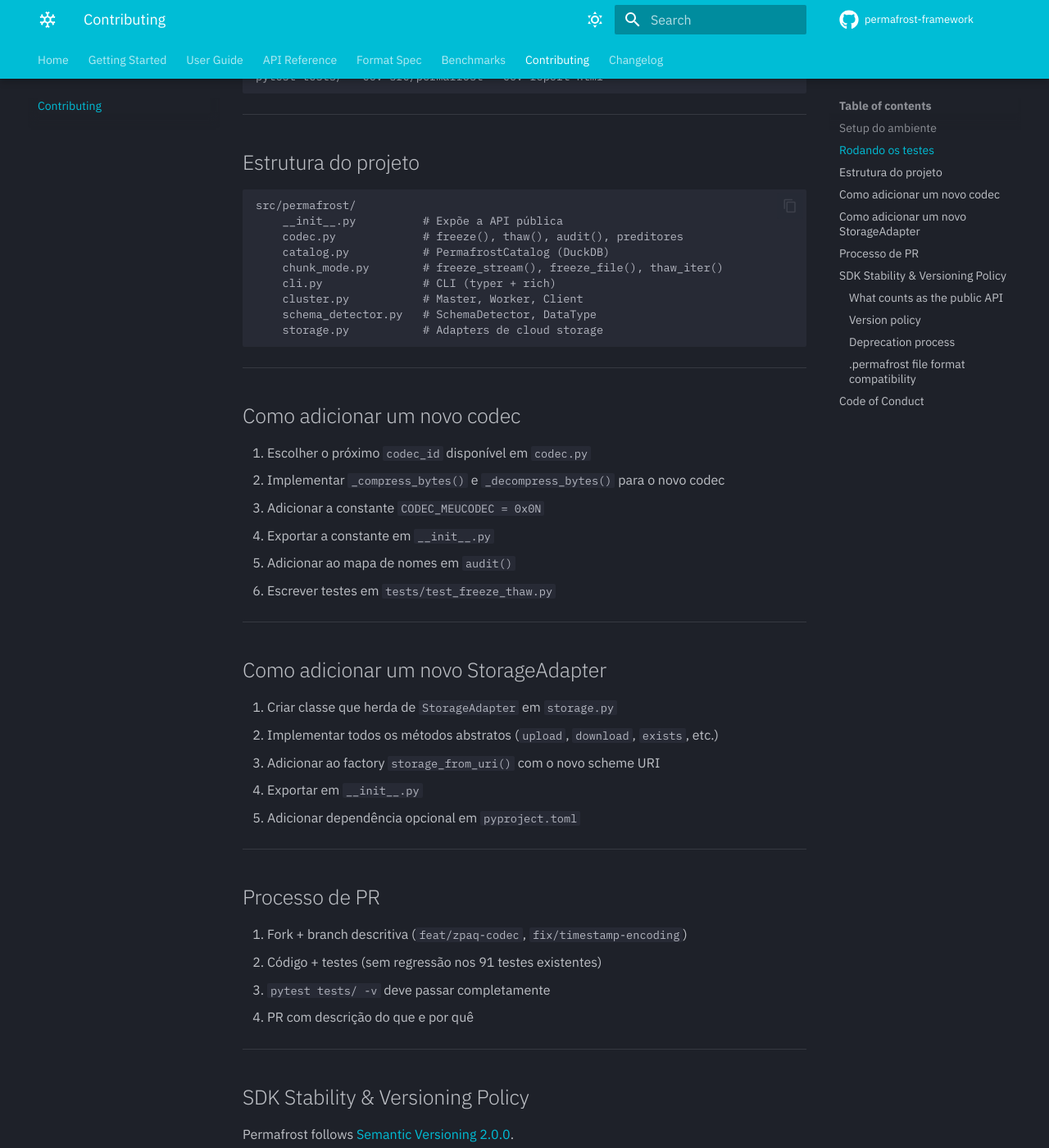
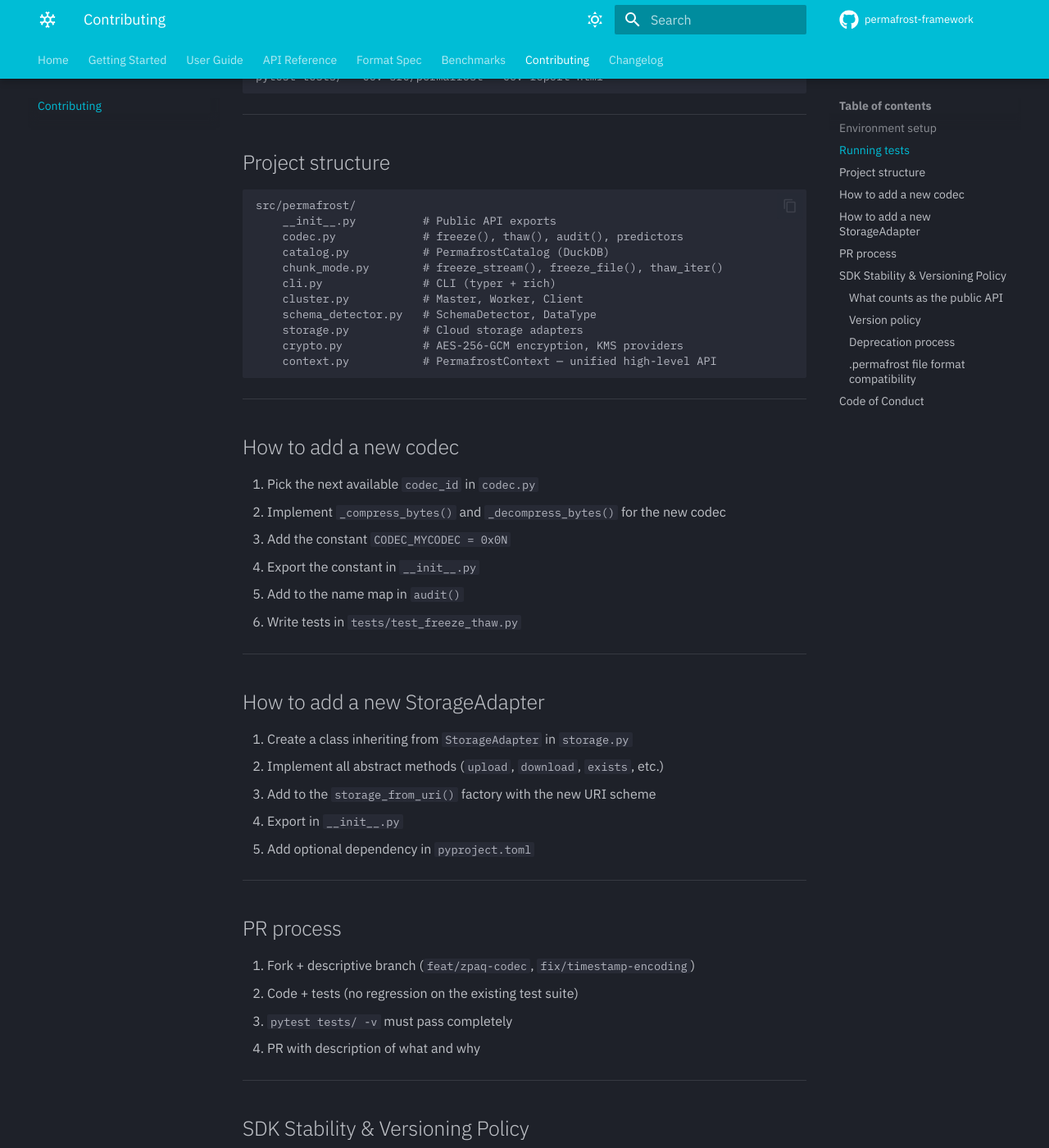
Before and after one commit to caua-ferreira/permafrost-framework, an MkDocs documentation site: the page built from docs/contributing.md, in a window 1280 px wide and 1400 px high, scrolled down 663 px. Shown: the whole window at 82% size. Built offline with MkDocs 1.6.1 and Material for MkDocs 9.7.7, drawn with Linux system fonts in a browser that asks for light colours; comment, search, counter and statistics services are not loaded; the version menu is left out; some of the changed text lies outside the part shown.

Commit message:
docs: translate contributing, add encryption guide, fix README intro table

````diff
--- a/docs/contributing.md
+++ b/docs/contributing.md
@@ -1,10 +1,10 @@
 # Contributing
 
-Obrigado pelo interesse em contribuir com o Permafrost!
+Thank you for your interest in contributing to Permafrost!
 
 ---
 
-## Setup do ambiente
+## Environment setup
 
 ```bash
 git clone https://github.com/caua-ferreira/permafrost-framework
@@ -14,66 +14,68 @@ pip install -e '.[dev]'
 
 ---
 
-## Rodando os testes
+## Running tests
 
 ```bash
-# Suite completa
+# Full suite
 pytest tests/ -v
 
-# Testes específicos
+# Specific test files
 pytest tests/test_freeze_thaw.py -v
 pytest tests/test_catalog.py -v
 pytest tests/test_cluster.py -v
 
-# Com cobertura
+# With coverage
 pytest tests/ --cov=src/permafrost --cov-report=html
 ```
 
 ---
 
-## Estrutura do projeto
+## Project structure
 
 ```
 src/permafrost/
-    __init__.py          # Expõe a API pública
-    codec.py             # freeze(), thaw(), audit(), preditores
+    __init__.py          # Public API exports
+    codec.py             # freeze(), thaw(), audit(), predictors
     catalog.py           # PermafrostCatalog (DuckDB)
     chunk_mode.py        # freeze_stream(), freeze_file(), thaw_iter()
     cli.py               # CLI (typer + rich)
     cluster.py           # Master, Worker, Client
     schema_detector.py   # SchemaDetector, DataType
-    storage.py           # Adapters de cloud storage
+    storage.py           # Cloud storage adapters
+    crypto.py            # AES-256-GCM encryption, KMS providers
+    context.py           # PermafrostContext — unified high-level API
 ```
 
 ---
 
-## Como adicionar um novo codec
+## How to add a new codec
 
-1. Escolher o próximo `codec_id` disponível em `codec.py`
-2. Implementar `_compress_bytes()` e `_decompress_bytes()` para o novo codec
-3. Adicionar a constante `CODEC_MEUCODEC = 0x0N`
-4. Exportar a constante em `__init__.py`
-5. Adicionar ao mapa de nomes em `audit()`
-6. Escrever testes em `tests/test_freeze_thaw.py`
+1. Pick the next available `codec_id` in `codec.py`
+2. Implement `_compress_bytes()` and `_decompress_bytes()` for the new codec
+3. Add the constant `CODEC_MYCODEC = 0x0N`
+4. Export the constant in `__init__.py`
+5. Add to the name map in `audit()`
+6. Write tests in `tests/test_freeze_thaw.py`
 
 ---
 
-## Como adicionar um novo StorageAdapter
+## How to add a new StorageAdapter
 
-1. Criar classe que herda de `StorageAdapter` em `storage.py`
-2. Implementar todos os métodos abstratos (`upload`, `download`, `exists`, etc.)
-3. Adicionar ao factory `storage_from_uri()` com o novo scheme URI
-4. Exportar em `__init__.py`
-5. Adicionar dependência opcional em `pyproject.toml`
+1. Create a class inheriting from `StorageAdapter` in `storage.py`
+2. Implement all abstract methods (`upload`, `download`, `exists`, etc.)
+3. Add to the `storage_from_uri()` factory with the new URI scheme
+4. Export in `__init__.py`
+5. Add optional dependency in `pyproject.toml`
 
 ---
 
-## Processo de PR
+## PR process
 
-1. Fork + branch descritiva (`feat/zpaq-codec`, `fix/timestamp-encoding`)
-2. Código + testes (sem regressão nos 91 testes existentes)
-3. `pytest tests/ -v` deve passar completamente
-4. PR com descrição do que e por quê
+1. Fork + descriptive branch (`feat/zpaq-codec`, `fix/timestamp-encoding`)
+2. Code + tests (no regression on the existing test suite)
+3. `pytest tests/ -v` must pass completely
+4. PR with description of what and why
 
 ---
 
@@ -143,5 +145,5 @@ def old_name(*args, **kwargs):
 
 ## Code of Conduct
 
-Este projeto segue o [Contributor Covenant](https://www.contributor-covenant.org/).
-Seja respeitoso, construtivo e inclusivo.
+This project follows the [Contributor Covenant](https://www.contributor-covenant.org/).
+Be respectful, constructive, and inclusive.
--- a/mkdocs.yml
+++ b/mkdocs.yml
@@ -99,6 +99,7 @@ nav:
     - Cloud Storage (S3/GCS/Azure): user-guide/cloud.md
     - Catalog (DuckDB): user-guide/catalog.md
     - Cluster Distribuído: user-guide/cluster.md
+    - Encryption (AES-256-GCM): user-guide/encryption.md
   - API Reference:
     - PermafrostContext (v1.0): api-reference/context.md
     - Core (freeze/thaw/audit): api-reference/core.md
````
Also changed, not shown: README.md (+4 -2 lines), docs/getting-started.md (+24 -2 lines), docs/user-guide/encryption.md (added, +152 -0 lines).
